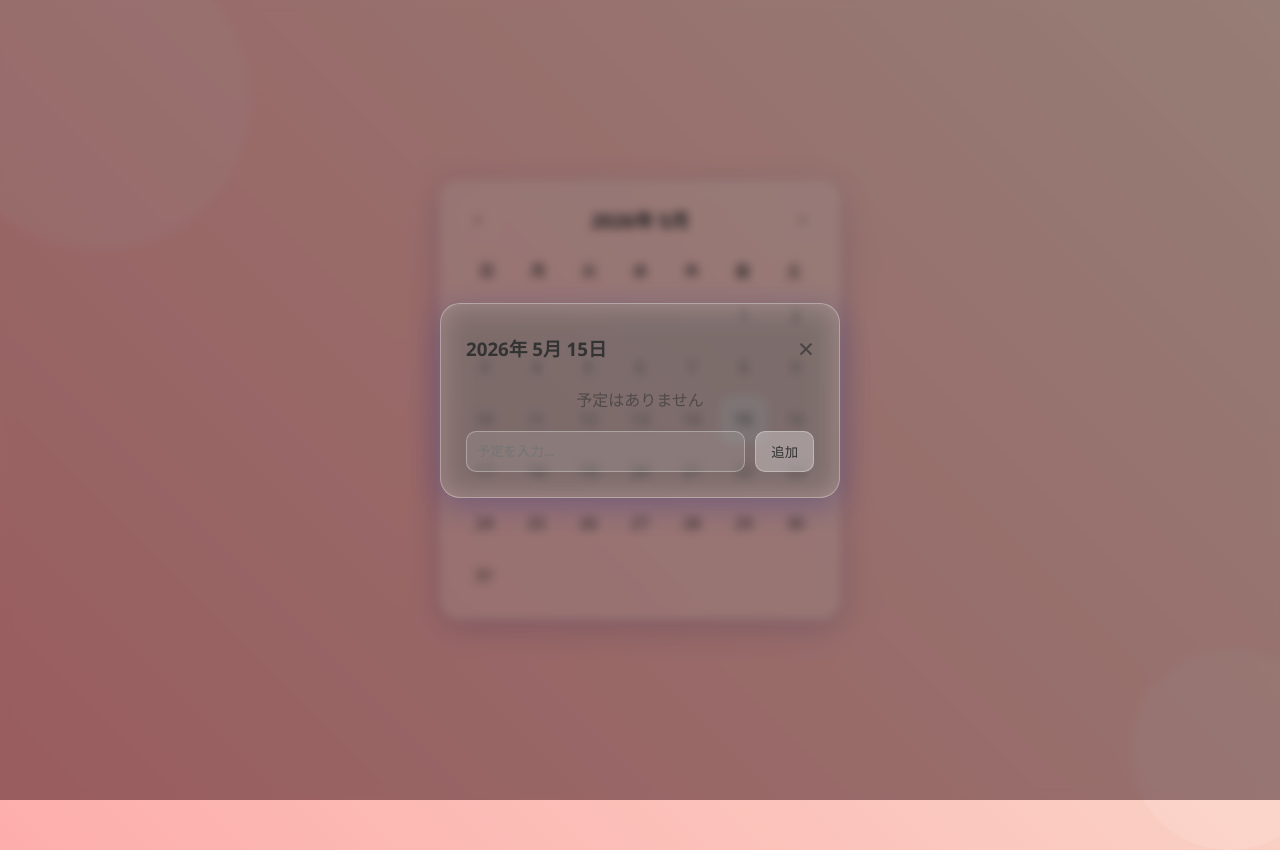
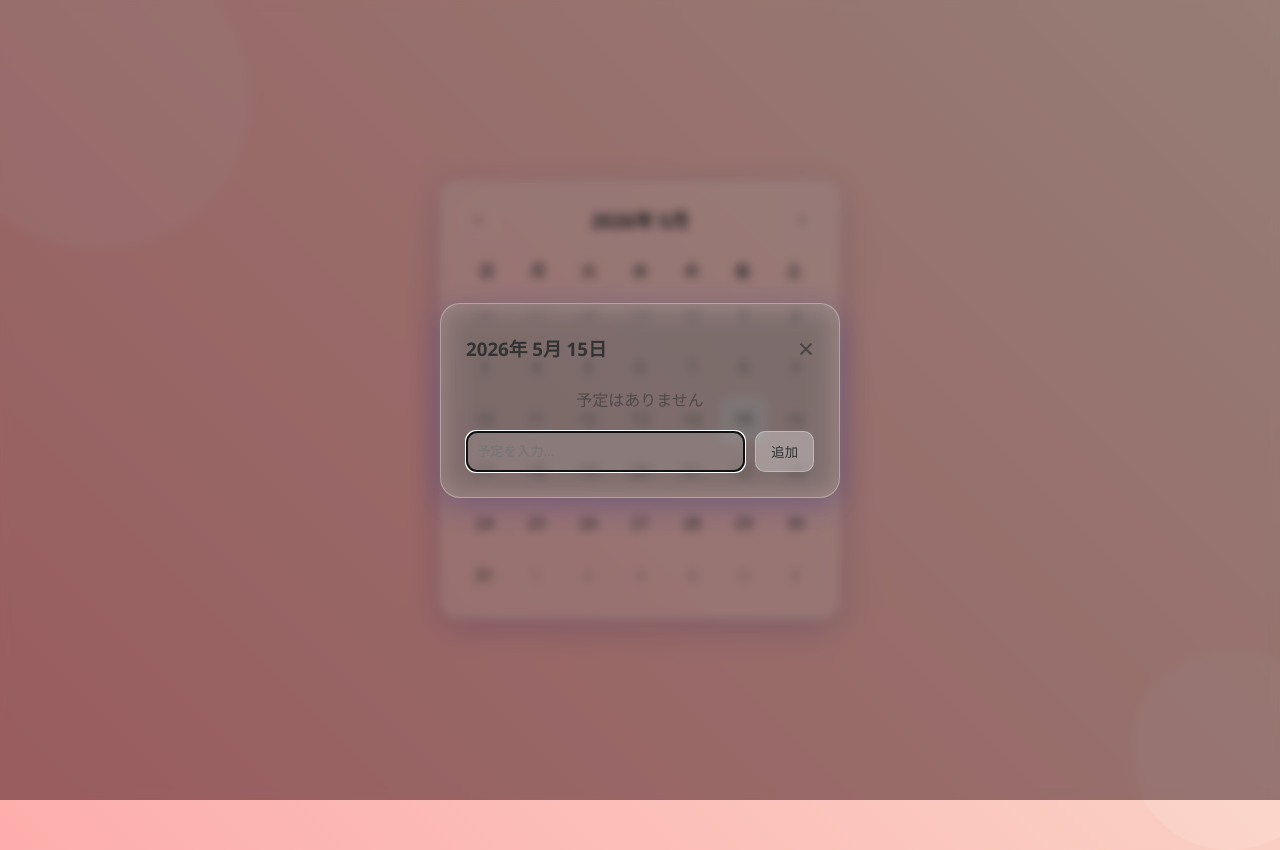
Before and after one commit to t226t088-dot/my-app-2026, a plain HTML site: page index.html in a window 1280 px wide. Both pictures are taken after a click on the element "15". Shown: the top 850 px of the page. Drawn offline with Linux system fonts and the light colour scheme.

Commit message:
fix: 追加ボタンの不具合修正とカレンダー表示の拡張（前後月の日付対応）

```diff
--- a/script.js
+++ b/script.js
@@ -24,26 +24,51 @@ function renderCalendar() {
     const firstDayOfMonth = new Date(year, month, 1).getDay();
     const lastDateOfMonth = new Date(year, month + 1, 0).getDate();
 
+    // 前月の最後の日を取得（空きスペースを埋めるため）
+    const lastDateOfPrevMonth = new Date(year, month, 0).getDate();
+
     calendarDaysElement.innerHTML = '';
 
-    for (let i = 0; i < firstDayOfMonth; i++) {
-        const emptyDiv = document.createElement('div');
-        emptyDiv.classList.add('empty');
-        calendarDaysElement.appendChild(emptyDiv);
+    // 前月の日付を表示
+    for (let i = firstDayOfMonth; i > 0; i--) {
+        const prevMonthDate = lastDateOfPrevMonth - i + 1;
+        const prevYear = month === 0 ? year - 1 : year;
+        const prevMonth = month === 0 ? 12 : month;
+        const dateKey = `${prevYear}-${String(prevMonth).padStart(2, '0')}-${String(prevMonthDate).padStart(2, '0')}`;
+
+        createDayElement(prevMonthDate, dateKey, prevYear, prevMonth, true);
     }
 
+    // 当月の日付を表示
     const today = new Date();
     for (let i = 1; i <= lastDateOfMonth; i++) {
+        const dateKey = `${year}-${String(month + 1).padStart(2, '0')}-${String(i).padStart(2, '0')}`;
+        const isToday = year === today.getFullYear() && month === today.getMonth() && i === today.getDate();
+
+        createDayElement(i, dateKey, year, month + 1, false, isToday);
+    }
+
+    // 次月の日付を表示（グリッドを埋める）
+    const totalDaysShown = calendarDaysElement.children.length;
+    const remainingDays = 42 - totalDaysShown; // 6行分(7x6=42)を常に表示
+    for (let i = 1; i <= remainingDays; i++) {
+        const nextYear = month === 11 ? year + 1 : year;
+        const nextMonth = month === 11 ? 1 : month + 2;
+        const dateKey = `${nextYear}-${String(nextMonth).padStart(2, '0')}-${String(i).padStart(2, '0')}`;
+
+        createDayElement(i, dateKey, nextYear, nextMonth, true);
+    }
+}
+
+function createDayElement(day, dateKey, year, month, isOtherMonth, isToday = false) {
     const dayDiv = document.createElement('div');
-        dayDiv.textContent = i;
+    dayDiv.textContent = day;
 
-        const dateKey = `${year}-${String(month + 1).padStart(2, '0')}-${String(i).padStart(2, '0')}`;
+    if (isOtherMonth) {
+        dayDiv.style.opacity = '0.4'; // 他の月は薄く表示
+    }
 
-        if (
-            year === today.getFullYear() &&
-            month === today.getMonth() &&
-            i === today.getDate()
-        ) {
+    if (isToday) {
         dayDiv.classList.add('today');
     }
 
@@ -54,9 +79,8 @@ function renderCalendar() {
         dayDiv.appendChild(dot);
     }
 
-        dayDiv.addEventListener('click', () => openModal(dateKey, year, month + 1, i));
+    dayDiv.addEventListener('click', () => openModal(dateKey, year, month, day));
     calendarDaysElement.appendChild(dayDiv);
-    }
 }
 
 function openModal(dateKey, year, month, day) {
@@ -64,6 +88,7 @@ function openModal(dateKey, year, month, day) {
     selectedDateText.textContent = `${year}年 ${month}月 ${day}日`;
     renderEvents();
     eventModal.style.display = 'flex';
+    setTimeout(() => eventTitleInput.focus(), 100);
 }
 
 function renderEvents() {
@@ -80,13 +105,14 @@ function renderEvents() {
         item.classList.add('event-item');
         item.innerHTML = `
             <span>${event.title}</span>
-            <span class="delete-event" onclick="deleteEvent(${index})">&times;</span>
+            <span class="delete-event" onclick="deleteEvent(event, ${index})">&times;</span>
         `;
         eventList.appendChild(item);
     });
 }
 
-function deleteEvent(index) {
+function deleteEvent(e, index) {
+    if (e) e.stopPropagation();
     events[selectedDateKey].splice(index, 1);
     if (events[selectedDateKey].length === 0) {
         delete events[selectedDateKey];
@@ -94,12 +120,15 @@ function deleteEvent(index) {
     saveAndRefresh();
 }
 
-// グローバルスコープに公開（onclickで使用するため）
 window.deleteEvent = deleteEvent;
 
-addEventBtn.addEventListener('click', () => {
+function handleAddEvent() {
     const title = eventTitleInput.value.trim();
-    if (!title) return;
+    if (!title) {
+        eventTitleInput.style.border = '1px solid #ff4b5c';
+        setTimeout(() => eventTitleInput.style.border = '1px solid var(--glass-border)', 1000);
+        return;
+    }
 
     if (!events[selectedDateKey]) {
         events[selectedDateKey] = [];
@@ -107,6 +136,14 @@ addEventBtn.addEventListener('click', () => {
     events[selectedDateKey].push({ title });
     eventTitleInput.value = '';
     saveAndRefresh();
+}
+
+addEventBtn.addEventListener('click', handleAddEvent);
+
+eventTitleInput.addEventListener('keydown', (e) => {
+    if (e.key === 'Enter') {
+        handleAddEvent();
+    }
 });
 
 function saveAndRefresh() {
--- a/style.css
+++ b/style.css
@@ -112,6 +112,7 @@ body {
     cursor: pointer;
     border-radius: 10px;
     transition: background 0.3s;
+    position: relative; /* 子要素のdotの基準にする */
 }
 
 .calendar-days div:hover {
@@ -125,10 +126,6 @@ body {
 }
 
 /* イベントマーカー（ドット） */
-.calendar-days div {
-    position: relative;
-}
-
 .event-dot {
     position: absolute;
     bottom: 5px;
@@ -136,6 +133,7 @@ body {
     height: 6px;
     background: #ff4b5c;
     border-radius: 50%;
+    pointer-events: none; /* クリックイベントを背後の日付に渡す */
 }
 
 .calendar-days div.empty {
```
Lines whose indentation alone changed are shown as unchanged.
